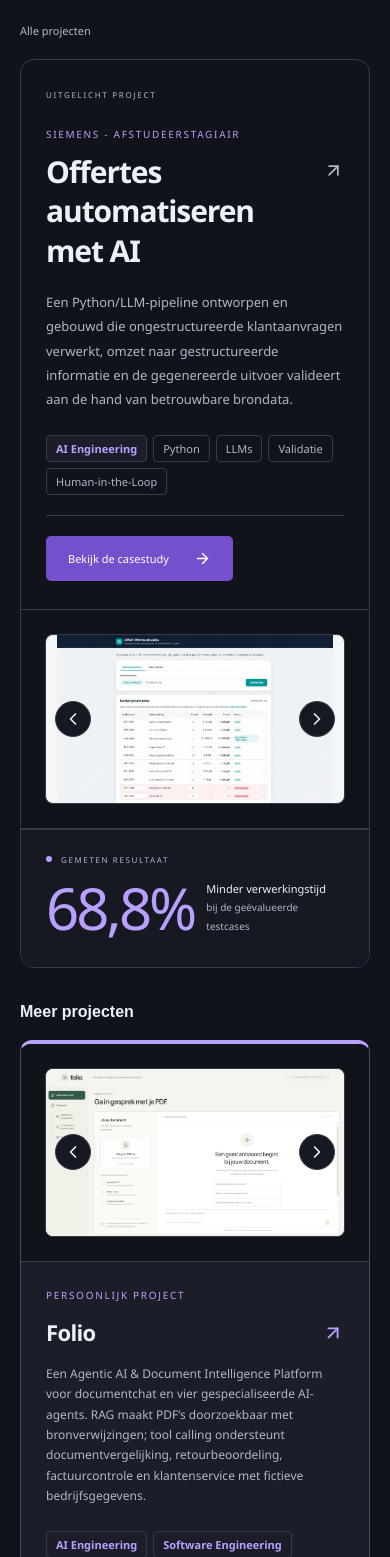
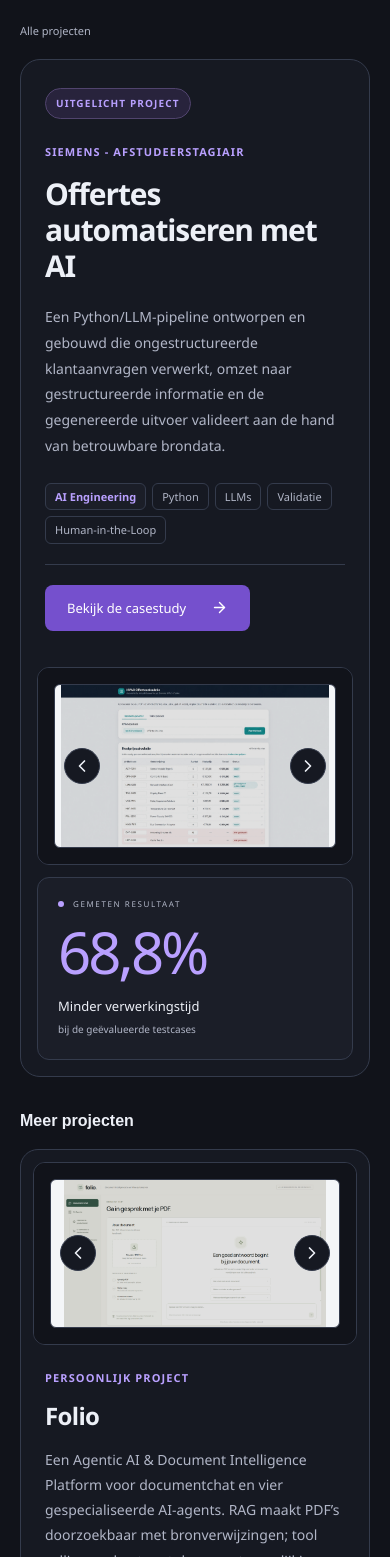
Before and after one commit to Kaan-Bas/portfolio, a React (Vite) app: page / in a window 390 px wide. Shown: the part 2131-3688 px from the top of the page. Built offline with nearby package versions, Linux system fonts and the light colour scheme; a web font is replaced by a local one.

Commit message:
feat: change project card lay outs

```diff
--- a/src/components/ProjectCards.tsx
+++ b/src/components/ProjectCards.tsx
@@ -1,4 +1,4 @@
-import { ArrowRight, ArrowUpRight } from 'lucide-react'
+import { ArrowRight } from 'lucide-react'
 import { Link } from 'react-router-dom'
 import { featuredProject, projects, projectUrl, type Project } from '../data/portfolio'
 import { Tags } from './ui'
@@ -17,10 +17,7 @@
         <div className="featured-copy">
           <p className="company-label">{featuredProject.cardLabel}</p>
           <h3>
-            <Link to={path}>
-              {featuredProject.title}
-              <ArrowUpRight className="featured-title-arrow" aria-hidden="true" />
-            </Link>
+            <Link to={path}>{featuredProject.title}</Link>
           </h3>
           <p className="featured-description">{featuredProject.description}</p>
         </div>
@@ -64,17 +61,14 @@
           <span>{project.cardLabel ?? project.organization}</span>
         </div>
         <h3>
-          <Link to={path}>
-            {project.title}
-            <ArrowUpRight size={22} aria-hidden="true" />
-          </Link>
+          <Link to={path}>{project.title}</Link>
         </h3>
         <p className="project-description">{project.description}</p>
         <Tags items={project.previewTags} areas={project.focusAreas} />
         <div className="project-card-bottom">
           <Link to={path} aria-label={`Bekijk project: ${project.title}`}>
             Bekijk project
-            <ArrowRight size={15} aria-hidden="true" />
+            <ArrowRight size={17} aria-hidden="true" />
           </Link>
         </div>
       </div>
--- a/src/styles.css
+++ b/src/styles.css
@@ -529,25 +529,27 @@
 }
 .featured-project {
   display: grid;
-  grid-template-columns: minmax(0, 1.16fr) minmax(0, 1fr);
-  border-radius: 14px;
+  grid-template-columns: minmax(0, 1fr) minmax(0, 1.08fr);
+  gap: 8px;
+  padding: 8px;
+  border-radius: 20px;
   overflow: hidden;
-  background: var(--paper);
+  background: var(--surface-soft);
   border: 1px solid var(--line);
   color: var(--ink);
 }
 .featured-main {
   display: flex;
   flex-direction: column;
-  gap: 32px;
-  padding: 37px 39px 36px;
+  gap: 28px;
+  padding: 32px;
 }
 .project-overline,
 .company-label {
-  font-size: 10px;
+  font-size: 11px;
   line-height: 1.7;
-  font-weight: 550;
-  letter-spacing: 1.7px;
+  font-weight: 600;
+  letter-spacing: 1.1px;
   text-transform: uppercase;
 }
 .project-overline {
@@ -560,41 +562,37 @@
   flex-shrink: 0;
 }
 .featured-main .project-overline {
-  color: var(--muted);
-  font-size: 9px;
+  align-self: flex-start;
+  padding: 6px 10px;
+  border: 1px solid var(--accent-line);
+  border-radius: 999px;
+  background: var(--accent-surface);
+  color: var(--accent);
+  font-size: 10px;
 }
 .company-label {
   color: var(--accent);
 }
 .featured-main h3 {
-  margin-top: 9px;
-  font-size: clamp(27px, 2.7vw, 34px);
-  line-height: 1.32;
+  margin-top: 14px;
+  font-size: clamp(28px, 2.8vw, 38px);
+  line-height: 1.2;
   letter-spacing: -1.1px;
   font-weight: 650;
-  max-width: 385px;
+  max-width: 440px;
 }
 .featured-main h3 a {
-  display: flex;
-  align-items: flex-start;
-  gap: 16px;
   transition: color 0.18s;
 }
 .featured-main h3 a:hover {
   color: var(--accent);
 }
-.featured-title-arrow {
-  width: 23px;
-  height: 23px;
-  margin-top: 8px;
-  color: var(--muted);
-}
 .featured-description {
   font-size: 14px;
   color: var(--muted);
   line-height: 1.85;
   margin-top: 20px;
-  max-width: 420px;
+  max-width: 480px;
 }
 .featured-actions {
   display: flex;
@@ -609,28 +607,33 @@
   border-top: 1px solid var(--line);
 }
 .featured-main .tags {
-  max-width: 430px;
+  max-width: 480px;
 }
 .featured-main .tags li {
   border-color: var(--line);
   color: var(--muted);
   font-size: 11px;
+  border-radius: 6px;
 }
 .featured-main .button {
-  font-size: 11px;
-  min-height: 43px;
+  font-size: 13px;
+  min-height: 44px;
+  border-radius: 8px;
 }
 .featured-preview {
   min-width: 0;
   display: flex;
   flex-direction: column;
-  border-left: 1px solid var(--line);
-  background: var(--feature-surface);
+  gap: 12px;
+  padding: 8px;
 }
 .featured-preview .project-media {
   display: flex;
   flex-direction: column;
   flex: 1;
+  border: 1px solid var(--line);
+  border-radius: 12px;
+  overflow: hidden;
 }
 .featured-preview .project-media-preview {
   flex: 1;
@@ -641,9 +644,10 @@
   grid-template-columns: auto minmax(0, 1fr);
   align-items: center;
   gap: 8px 20px;
-  padding: 24px 30px;
-  border-top: 1px solid var(--line);
-  background: var(--feature-surface);
+  padding: 20px 24px;
+  border: 1px solid var(--line);
+  border-radius: 12px;
+  background: var(--surface);
 }
 .result-label {
   grid-column: 1 / -1;
@@ -689,7 +693,7 @@
 .selected-projects {
   display: grid;
   grid-template-columns: 1fr 1fr;
-  gap: 24px;
+  gap: 28px;
 }
 .projects-toggle {
   display: flex;
@@ -719,15 +723,24 @@
 .project-card {
   display: flex;
   flex-direction: column;
-  background: var(--surface);
-  border: 1px solid var(--accent-line);
-  border-top: 4px solid var(--accent);
+  background: var(--surface-soft);
+  border: 1px solid var(--line);
+  border-radius: 18px;
+  overflow: hidden;
+  transition: border-color 0.2s;
+}
+.project-card:hover,
+.project-card:focus-within {
+  border-color: var(--accent-line);
+}
+.project-card > .project-media {
+  margin: 12px 12px 0;
+  border: 1px solid var(--line);
   border-radius: 12px;
   overflow: hidden;
-  transition: border-color 0.2s;
-}
-.project-card:hover {
-  border-color: var(--accent);
+}
+.project-card .project-media-preview {
+  aspect-ratio: 16 / 9;
 }
 .project-media {
   min-width: 0;
@@ -763,6 +776,22 @@
 }
 .project-media-stage:focus-visible {
   outline-offset: -4px;
+}
+.project-media:not(.project-page-gallery) .project-media-stage {
+  inset: 16px;
+  width: calc(100% - 32px);
+  height: calc(100% - 32px);
+  border-radius: 6px;
+}
+.project-card .project-media-stage img,
+.featured-preview .project-media-stage img {
+  filter: brightness(0.88) saturate(0.85);
+  transition: filter 180ms ease;
+}
+.project-card .project-media-stage:hover img,
+.featured-preview .project-media-stage:hover img,
+.project-media-stage:focus-visible img {
+  filter: none;
 }
 .project-gallery-navigation {
   position: absolute;
@@ -801,7 +830,7 @@
   border-color: var(--accent-line);
 }
 .project-media:not(.project-page-gallery) .project-gallery-navigation {
-  inset: 24px;
+  inset: 16px;
 }
 .project-media:not(.project-page-gallery) .project-gallery-previous {
   left: 10px;
@@ -840,6 +869,11 @@
 .project-media-placeholder p {
   color: var(--muted);
   font-size: 13px;
+}
+.project-card .project-media-placeholder {
+  inset: 16px;
+  border: 0;
+  color: var(--muted);
 }
 html:has(.project-image-dialog[open]) {
   overflow: hidden;
@@ -1071,7 +1105,7 @@
   margin-top: 2px;
 }
 .project-card-body {
-  padding: 27px;
+  padding: 26px;
   flex: 1;
   display: flex;
   flex-direction: column;
@@ -1080,28 +1114,22 @@
   color: var(--accent);
 }
 .project-card h3 {
-  font-size: 22px;
-  line-height: 1.4;
+  font-size: clamp(23px, 2vw, 27px);
+  line-height: 1.3;
   letter-spacing: -0.65px;
   font-weight: 650;
-  margin-top: 13px;
+  margin-top: 12px;
 }
 .project-card h3 a {
-  display: flex;
-  gap: 18px;
-  justify-content: space-between;
-}
-.project-card h3 svg {
-  margin-top: 5px;
+  transition: color 180ms ease;
+}
+.project-card h3 a:hover {
   color: var(--accent);
-  transition: transform 0.2s;
-}
-.project-card h3 a:hover svg {
-  transform: translate(2px, -2px);
 }
 .project-description {
   color: var(--muted);
   font-size: 14px;
+  line-height: 1.8;
   margin-block: 16px 24px;
 }
 .project-card .tags {
@@ -1109,7 +1137,12 @@
 }
 .project-card .tags li {
   font-size: 11px;
-  background: var(--surface-soft);
+  border-radius: 6px;
+  background: transparent;
+}
+.project-card .tags .discipline-tag {
+  background: var(--accent-surface);
+  border-color: var(--accent-line);
 }
 .project-card-bottom {
   display: flex;
@@ -1122,13 +1155,21 @@
 .project-card-bottom a {
   display: inline-flex;
   align-items: center;
-  gap: 8px;
-  font-size: 10px;
+  gap: 12px;
+  min-height: 40px;
+  font-size: 13px;
+  font-weight: 550;
   color: var(--ink);
   white-space: nowrap;
 }
 .project-card-bottom a:hover {
   color: var(--accent);
+}
+.project-card-bottom svg {
+  transition: transform 180ms ease;
+}
+.project-card-bottom a:hover svg {
+  transform: translateX(3px);
 }
 
 /* Personal background */
@@ -2456,7 +2497,7 @@
     font-size: 15px;
   }
   .featured-main {
-    padding: 30px;
+    padding: 28px;
   }
   .featured-result {
     padding: 24px;
@@ -2482,7 +2523,7 @@
     padding: 24px;
   }
   .project-card h3 {
-    font-size: 20px;
+    font-size: 23px;
   }
   .about-grid {
     gap: 55px;
@@ -2557,16 +2598,16 @@
     font-size: 13px;
   }
   .featured-project {
-    grid-template-columns: minmax(0, 1.1fr) minmax(0, 1fr);
+    grid-template-columns: minmax(0, 1fr) minmax(0, 1.08fr);
   }
   .featured-main {
-    padding: 28px;
+    padding: 24px;
   }
   .featured-main h3 {
-    font-size: 27px;
+    font-size: 30px;
   }
   .featured-description {
-    font-size: 13px;
+    font-size: 14px;
   }
   .featured-result {
     padding: 22px;
@@ -2612,10 +2653,10 @@
     font-size: 5px;
   }
   .project-card h3 {
-    font-size: 18px;
+    font-size: 21px;
   }
   .project-description {
-    font-size: 11px;
+    font-size: 13px;
   }
   .about-grid {
     gap: 40px;
@@ -2885,27 +2926,19 @@
   .featured-project {
     grid-template-columns: 1fr;
   }
-  .featured-preview {
-    border-left: 0;
-    border-top: 1px solid var(--line);
-  }
   .featured-main {
     gap: 24px;
-    padding: 28px 25px;
+    padding: 20px 16px;
   }
   .featured-main .project-overline {
-    font-size: 8px;
+    font-size: 10px;
   }
   .featured-main h3 {
     font-size: 30px;
     max-width: 360px;
   }
-  .featured-title-arrow {
-    width: 21px;
-    height: 21px;
-  }
   .featured-description {
-    font-size: 13px;
+    font-size: 14px;
   }
   .featured-actions {
     gap: 20px;
@@ -2914,7 +2947,8 @@
     padding-top: 20px;
   }
   .featured-result {
-    padding: 24px 25px;
+    grid-template-columns: minmax(0, 1fr);
+    padding: 20px;
   }
   .result-label {
     font-size: 8px;
@@ -2923,7 +2957,7 @@
     font-size: 58px;
   }
   .featured-result > p {
-    font-size: 11px;
+    font-size: 13px;
   }
   .featured-result > p > span {
     font-size: 10px;
@@ -2982,13 +3016,13 @@
     font-size: 8px;
   }
   .project-card-body {
-    padding: 25px;
+    padding: 24px;
   }
   .project-card h3 {
-    font-size: 22px;
+    font-size: 24px;
   }
   .project-description {
-    font-size: 12px;
+    font-size: 14px;
   }
   .about-grid {
     grid-template-columns: 1fr;
```
